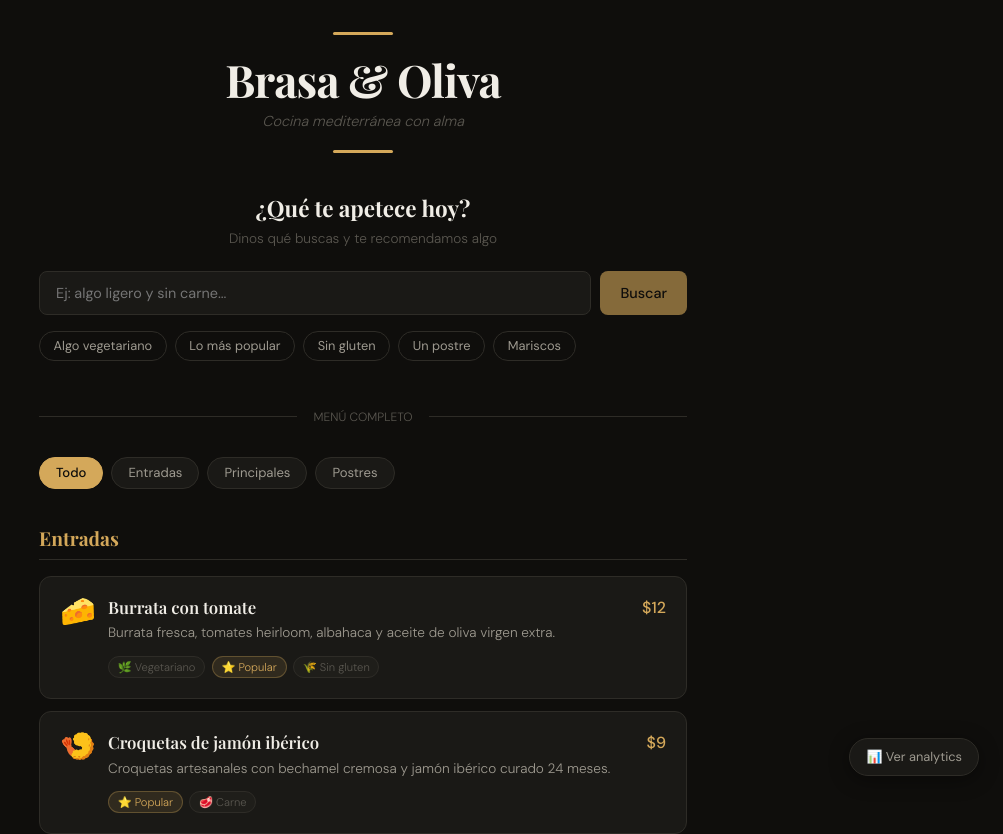
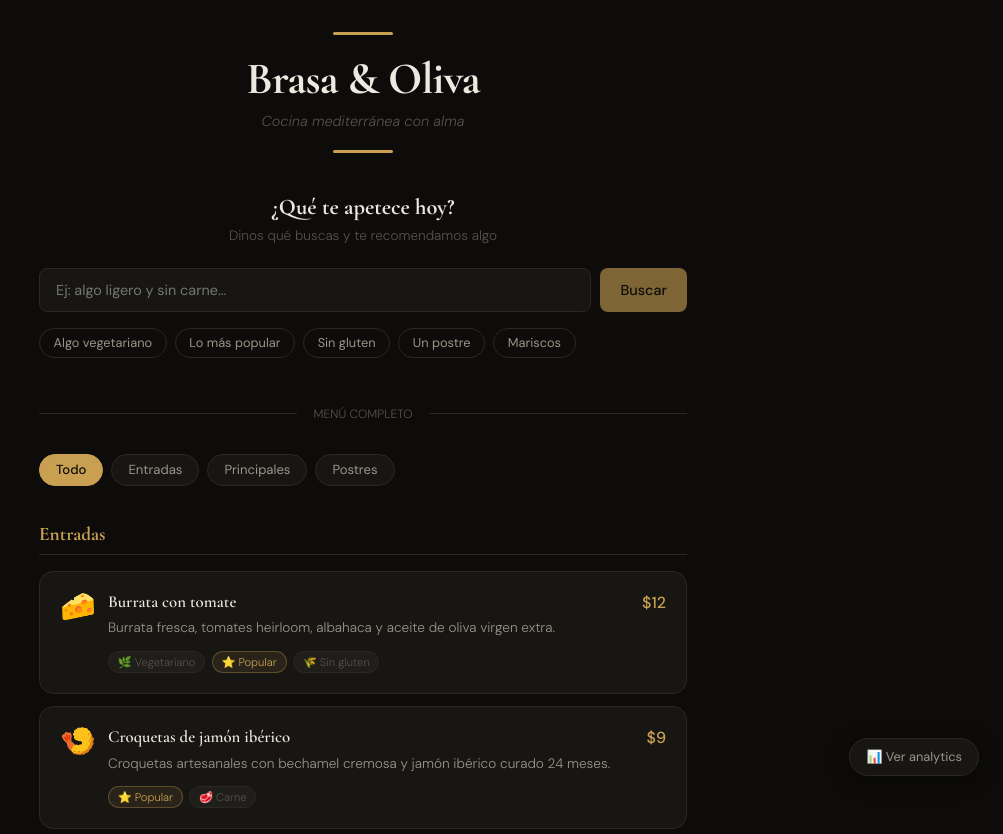
Before and after one commit to GaboIsGone/SmartMenu, a Next.js app: page / in a window 1280 px wide. Shown: the top 834 px of the page, without its empty margins (277-1280 px from the left). Built offline with nearby package versions, Linux system fonts and the light colour scheme.

Commit message:
Update global styles and variables in CSS

```diff
--- a/src/app/globals.css
+++ b/src/app/globals.css
@@ -1,46 +1,40 @@
 /* ============================================
-   SMARTMENU — GLOBAL STYLES
-   Cambia las variables de aquí abajo para
-   modificar colores en toda la app de golpe.
+   SMARTMENU v2 — GLOBAL STYLES
+   Cambia las variables de :root para
+   modificar colores en toda la app.
    ============================================ */
 
-@import url('https://fonts.googleapis.com/css2?family=Playfair+Display:wght@400;600;700&family=DM+Sans:wght@300;400;500&display=swap');
+@import url('https://fonts.googleapis.com/css2?family=Cormorant+Garamond:ital,wght@0,400;0,600;0,700;1,400&family=DM+Sans:ital,opsz,wght@0,9..40,300;0,9..40,400;0,9..40,500;1,9..40,300&display=swap');
 
 :root {
   /* --- COLORES PRINCIPALES --- */
-  --bg: #0f0e0c;
-  --bg-card: #1a1916;
-  --bg-card-hover: #222118;
-  --border: #2e2c27;
+  --bg:           #0d0c0a;
+  --bg-card:      #171613;
+  --bg-card-hover:#1e1c18;
+  --border:       #2a2820;
 
   /* --- TEXTO --- */
-  --text-primary: #f0ede6;
-  --text-secondary: #9e9a90;
-  --text-muted: #5a5750;
+  --text-primary:   #ede9e0;
+  --text-secondary: #9a9488;
+  --text-muted:     #55524b;
 
-  /* --- ACENTO (cambia esto para cambiar el color principal) --- */
-  --accent: #d4a85a;
-  --accent-light: #e8c98a;
-  --accent-dim: rgba(212, 168, 90, 0.12);
+  /* --- ACENTO — cambia esto para cambiar el color principal --- */
+  --accent:       #c9a052;
+  --accent-light: #e0c07a;
+  --accent-dim:   rgba(201,160,82,0.1);
 
   /* --- TIPOGRAFÍA --- */
-  --font-display: 'Playfair Display', serif;
-  --font-body: 'DM Sans', sans-serif;
+  --font-display: 'Cormorant Garamond', serif;
+  --font-body:    'DM Sans', sans-serif;
 
-  /* --- ESPACIADO --- */
-  --radius: 12px;
+  /* --- RADIOS --- */
+  --radius:    14px;
   --radius-sm: 8px;
 }
 
-* {
-  box-sizing: border-box;
-  margin: 0;
-  padding: 0;
-}
+*, *::before, *::after { box-sizing: border-box; margin: 0; padding: 0; }
 
-html {
-  scroll-behavior: smooth;
-}
+html { scroll-behavior: smooth; }
 
 body {
   background-color: var(--bg);
@@ -51,7 +45,35 @@ body {
   -webkit-font-smoothing: antialiased;
 }
 
-/* Scrollbar personalizada */
-::-webkit-scrollbar { width: 5px; }
+/* ---- ANIMATIONS ---- */
+@keyframes fadeUp {
+  from { opacity: 0; transform: translateY(24px); }
+  to   { opacity: 1; transform: translateY(0); }
+}
+
+@keyframes bounce {
+  0%, 100% { transform: translateX(-50%) translateY(0); }
+  50%       { transform: translateX(-50%) translateY(8px); }
+}
+
+@keyframes fadeIn {
+  from { opacity: 0; }
+  to   { opacity: 1; }
+}
+
+/* ---- SCROLLBAR ---- */
+::-webkit-scrollbar { width: 4px; }
 ::-webkit-scrollbar-track { background: var(--bg); }
 ::-webkit-scrollbar-thumb { background: var(--border); border-radius: 99px; }
+
+/* ---- RESPONSIVE NAV ---- */
+@media (max-width: 640px) {
+  .desktop-nav { display: none !important; }
+  .mobile-nav-btn { display: flex !important; }
+}
+
+/* ---- SELECTION ---- */
+::selection {
+  background: var(--accent-dim);
+  color: var(--accent-light);
+}
```
